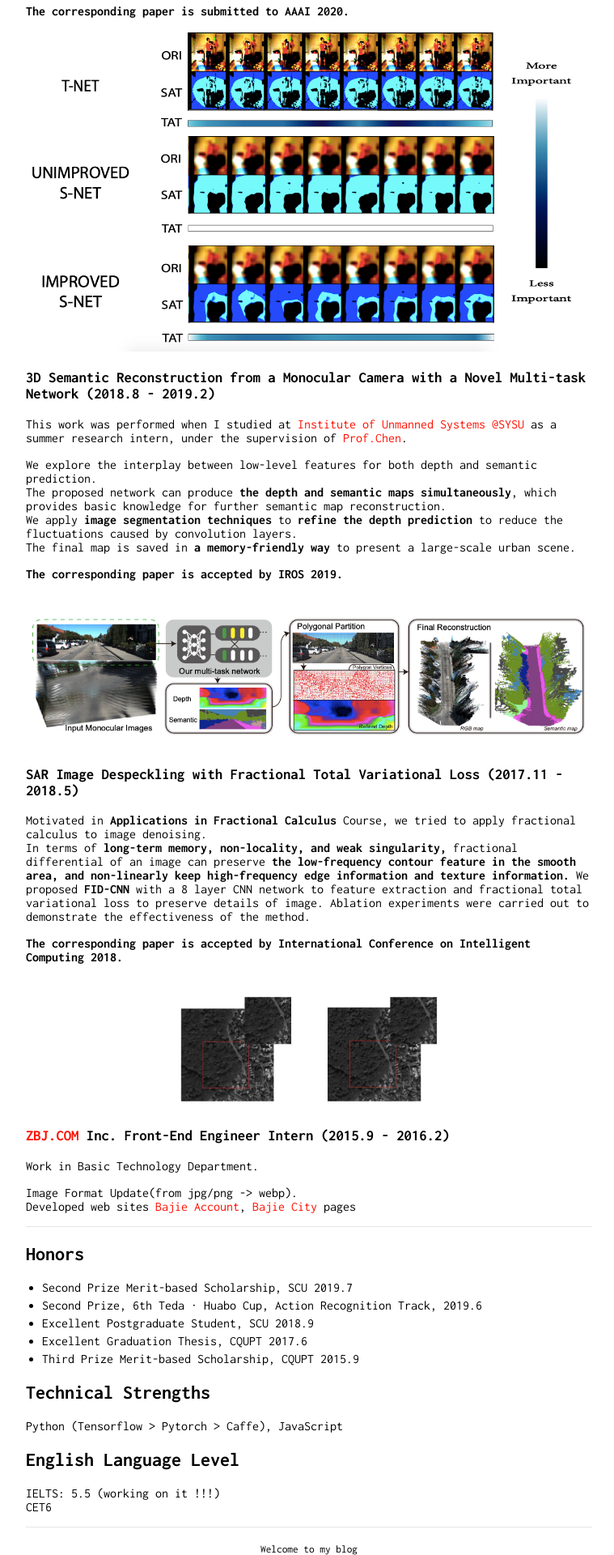
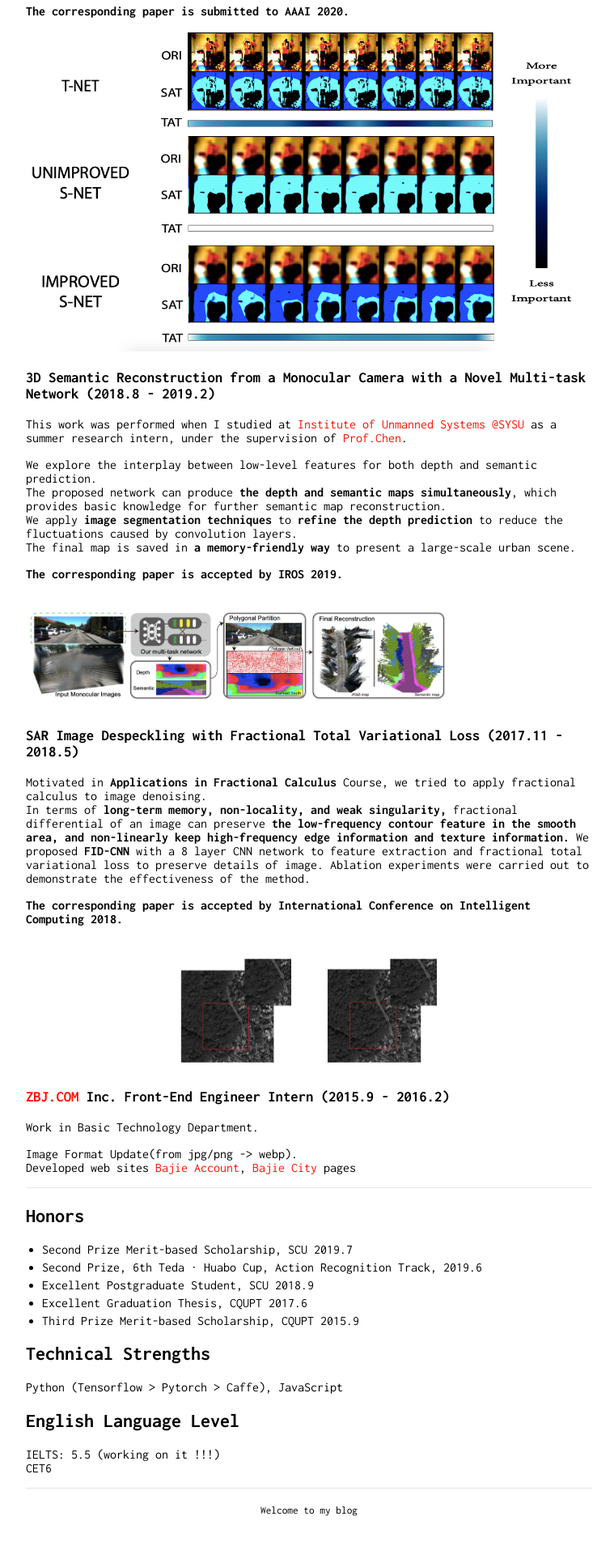
Before and after one commit to RaymondByc/raymondbyc-github.io, a Jekyll site: the page built from index.md, in a window 1280 px wide. Shown: the part 1664-3584 px from the top of the page at 81% size, without its empty margins (258-1017 px from the left). Built offline with Jekyll 4.4.1, drawn with Linux system fonts in a browser that asks for light colours; our own code applies the rules of GitHub Pages for plain Markdown files; after the commit the page ends 3536 px from its top, so only the background shows below that.

Commit message:
index update.

```diff
--- a/index.md
+++ b/index.md
@@ -69,7 +69,7 @@ The final map is saved in __a memory-friendly way__ to present a large-scale urb
 
 __The corresponding paper is accepted by IROS 2019.__
 
-<img src="images/3D_Semantic_Restruction.png" width="100%">
+<img src="images/3D_Semantic_Restruction.png" width="75%">
 
 ### SAR Image Despeckling with Fractional Total Variational Loss (2017.11 - 2018.5)
 Motivated in __Applications in Fractional Calculus__ Course, we tried to apply fractional calculus to image denoising.
```
